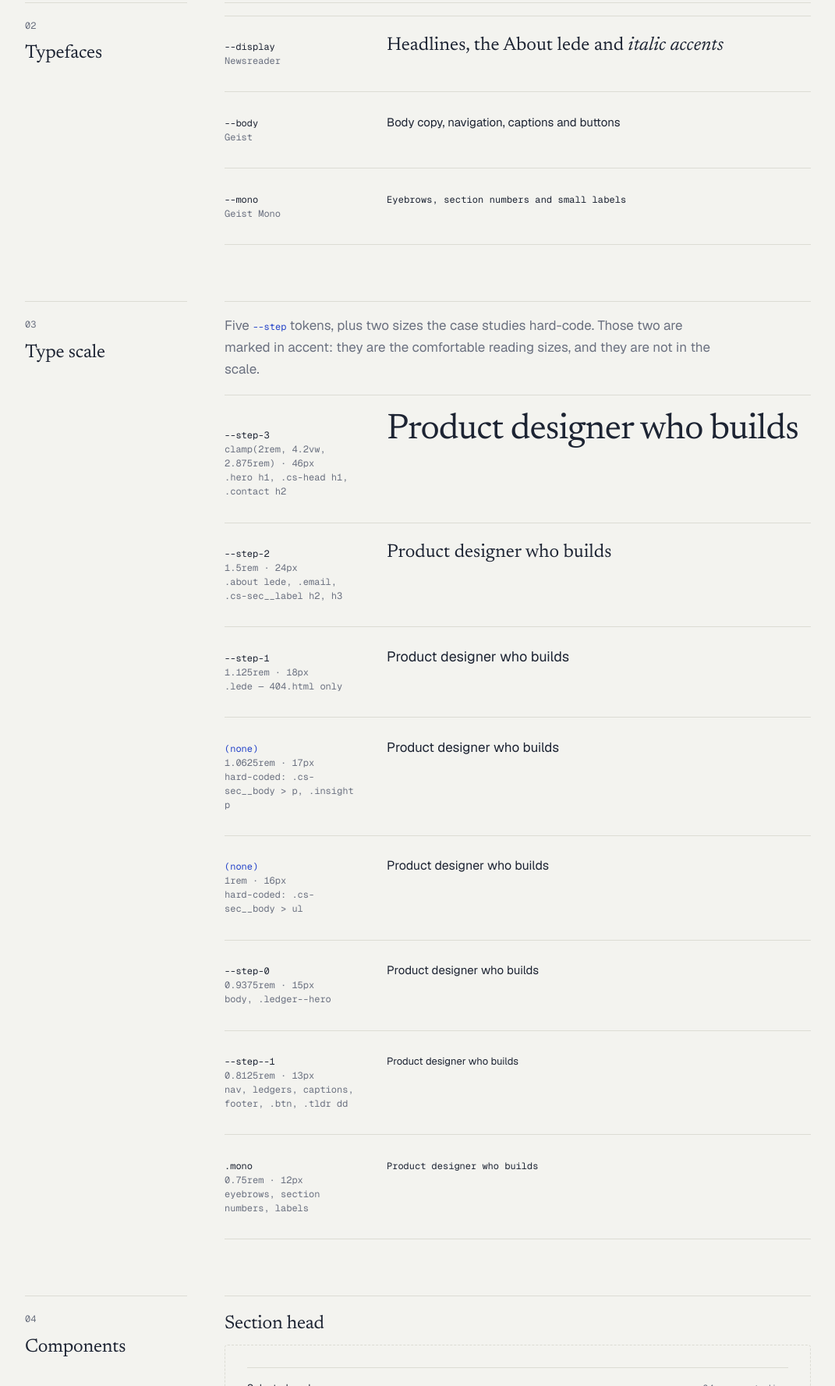
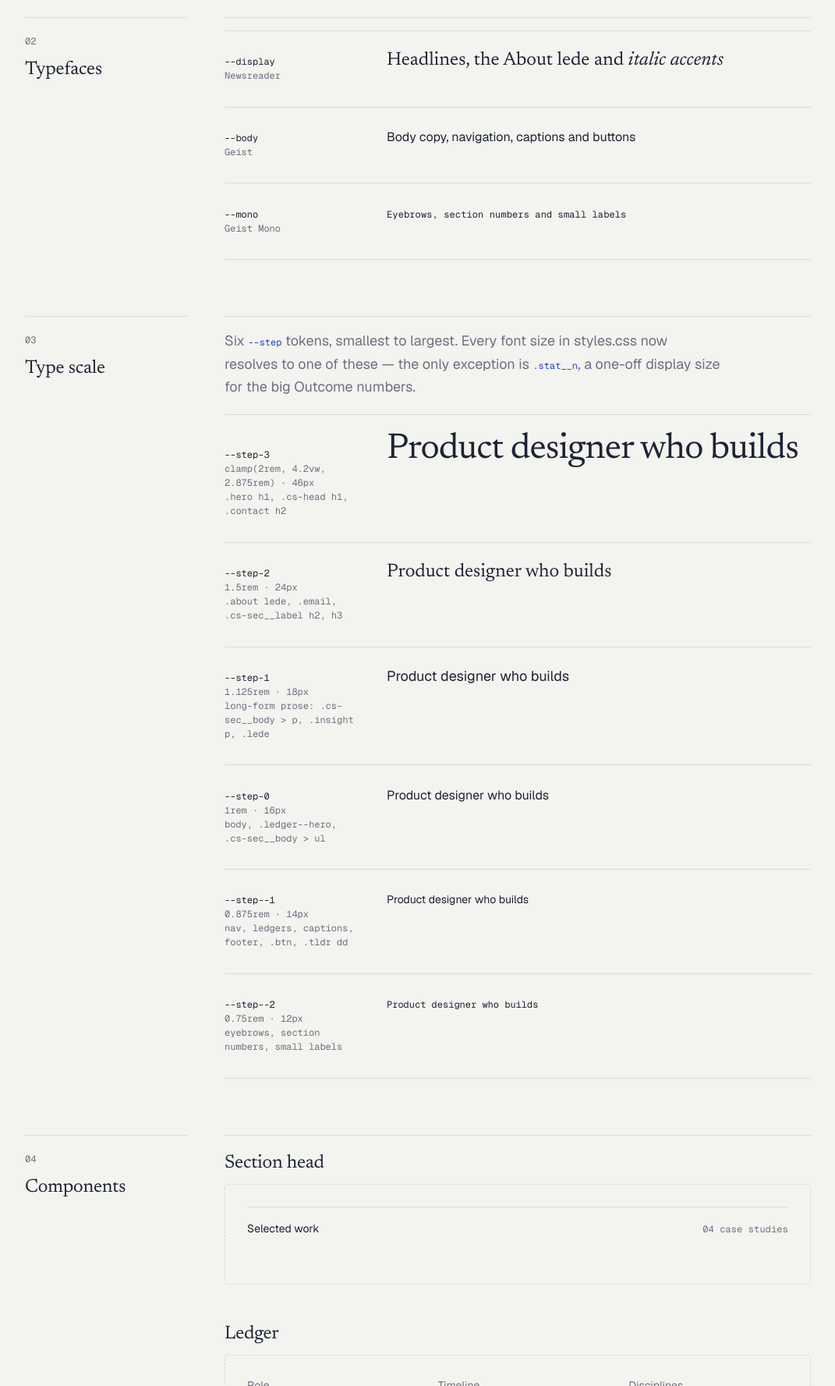
Before and after one commit to petewford/peterwford.com, a plain HTML site: page style-guide.html in a window 1280 px wide. Shown: the part 1023-2800 px from the top of the page at 78% size, without its empty margins (104-1175 px from the left). Drawn offline with nearby package versions, Linux system fonts and the light colour scheme.

Commit message:
Raise the type scale and give every size a token
Body was 15px and most chrome 13px, a step below the live Webflow
site (16px body, 14px small), which is why the site read small.

  --step--2  0.75rem   12px  new: the mono label size, previously
                             hard-coded in three rules
  --step--1  0.875rem  14px  was 13px
  --step-0   1rem      16px  was 15px
  --step-1   1.125rem  18px  unchanged, now also carries long-form
                             prose, which hard-coded 1.0625rem
  --step-2   1.5rem    24px  unchanged
  --step-3   clamp()   46px  unchanged

Display sizes are untouched, so the editorial contrast holds.
Every font-size in the file now resolves to a token except
.stat__n, a one-off display size.

Also makes .footer ul wrap. It was a flex row with no wrap and
already overflowed 375px by 15px before this change; the larger
text would have taken it to 38px.

Co-Authored-By: Claude Opus 5 <noreply@anthropic.com>

```diff
--- a/style-guide.html
+++ b/style-guide.html
@@ -80,7 +80,7 @@
     <section class="cs-sec wrap" aria-labelledby="sg3">
       <div class="cs-sec__label"><span class="mono">03</span><h2 id="sg3">Type scale</h2></div>
       <div class="cs-sec__body">
-        <p class="sg-note">Five <code>--step</code> tokens, plus two sizes the case studies hard-code. Those two are marked in accent: they are the comfortable reading sizes, and they are not in the scale.</p>
+        <p class="sg-note">Six <code>--step</code> tokens, smallest to largest. Every font size in styles.css now resolves to one of these — the only exception is <code>.stat__n</code>, a one-off display size for the big Outcome numbers.</p>
 
         <div class="sg-spec">
           <p class="sg-spec__meta"><b>--step-3</b>clamp(2rem, 4.2vw, 2.875rem) · <span class="sg-px">…</span><br>.hero h1, .cs-head h1, .contact h2</p>
@@ -91,28 +91,20 @@
           <div class="sg-spec__demo"><span style="font-size: var(--step-2); font-family: var(--display); line-height: 1.3;">Product designer who builds</span></div>
         </div>
         <div class="sg-spec">
-          <p class="sg-spec__meta"><b>--step-1</b>1.125rem · <span class="sg-px">…</span><br>.lede — 404.html only</p>
-          <div class="sg-spec__demo"><span style="font-size: var(--step-1);">Product designer who builds</span></div>
-        </div>
-        <div class="sg-spec sg-spec--gap">
-          <p class="sg-spec__meta"><b>(none)</b>1.0625rem · <span class="sg-px">…</span><br>hard-coded: .cs-sec__body > p, .insight p</p>
-          <div class="sg-spec__demo"><span style="font-size: 1.0625rem; line-height: 1.65;">Product designer who builds</span></div>
-        </div>
-        <div class="sg-spec sg-spec--gap">
-          <p class="sg-spec__meta"><b>(none)</b>1rem · <span class="sg-px">…</span><br>hard-coded: .cs-sec__body > ul</p>
-          <div class="sg-spec__demo"><span style="font-size: 1rem;">Product designer who builds</span></div>
+          <p class="sg-spec__meta"><b>--step-1</b>1.125rem · <span class="sg-px">…</span><br>long-form prose: .cs-sec__body &gt; p, .insight p, .lede</p>
+          <div class="sg-spec__demo"><span style="font-size: var(--step-1); line-height: 1.65;">Product designer who builds</span></div>
         </div>
         <div class="sg-spec">
-          <p class="sg-spec__meta"><b>--step-0</b>0.9375rem · <span class="sg-px">…</span><br>body, .ledger--hero</p>
+          <p class="sg-spec__meta"><b>--step-0</b>1rem · <span class="sg-px">…</span><br>body, .ledger--hero, .cs-sec__body &gt; ul</p>
           <div class="sg-spec__demo"><span style="font-size: var(--step-0);">Product designer who builds</span></div>
         </div>
         <div class="sg-spec">
-          <p class="sg-spec__meta"><b>--step--1</b>0.8125rem · <span class="sg-px">…</span><br>nav, ledgers, captions, footer, .btn, .tldr dd</p>
+          <p class="sg-spec__meta"><b>--step--1</b>0.875rem · <span class="sg-px">…</span><br>nav, ledgers, captions, footer, .btn, .tldr dd</p>
           <div class="sg-spec__demo"><span style="font-size: var(--step--1);">Product designer who builds</span></div>
         </div>
         <div class="sg-spec">
-          <p class="sg-spec__meta"><b>.mono</b>0.75rem · <span class="sg-px">…</span><br>eyebrows, section numbers, labels</p>
-          <div class="sg-spec__demo"><span style="font-size: .75rem; font-family: var(--mono);">Product designer who builds</span></div>
+          <p class="sg-spec__meta"><b>--step--2</b>0.75rem · <span class="sg-px">…</span><br>eyebrows, section numbers, small labels</p>
+          <div class="sg-spec__demo"><span style="font-size: var(--step--2); font-family: var(--mono);">Product designer who builds</span></div>
         </div>
       </div>
     </section>
--- a/styles.css
+++ b/styles.css
@@ -13,8 +13,9 @@
   --body: "Geist", "Helvetica Neue", Arial, sans-serif;
   --mono: "Geist Mono", ui-monospace, "SF Mono", Menlo, monospace;
 
-  --step--1: 0.8125rem;
-  --step-0: 0.9375rem;
+  --step--2: 0.75rem;
+  --step--1: 0.875rem;
+  --step-0: 1rem;
   --step-1: 1.125rem;
   --step-2: 1.5rem;
   --step-3: clamp(2rem, 4.2vw, 2.875rem);
@@ -117,7 +118,7 @@ img { max-width: 100%; display: block; }
   font-size: var(--step--1); color: var(--muted);
 }
 .section__head h2 { font: inherit; color: var(--ink); margin: 0; }
-.mono { font-family: var(--mono); font-size: .75rem; letter-spacing: .01em; }
+.mono { font-family: var(--mono); font-size: var(--step--2); letter-spacing: .01em; }
 
 /* Work plates */
 .work { display: grid; gap: clamp(2.5rem, 5vw, 3.5rem); list-style: none; margin: 0; padding: 0; }
@@ -162,7 +163,7 @@ img { max-width: 100%; display: block; }
 /* Footer */
 .footer { border-top: 1px solid var(--rule); margin-top: clamp(3rem, 6vw, 5rem); }
 .footer .wrap { display: flex; justify-content: space-between; flex-wrap: wrap; gap: 1rem; padding-top: 1.5rem; padding-bottom: 2.5rem; font-size: var(--step--1); color: var(--muted); }
-.footer ul { display: flex; gap: 1.25rem; list-style: none; margin: 0; padding: 0; }
+.footer ul { display: flex; flex-wrap: wrap; gap: .5rem 1.25rem; list-style: none; margin: 0; padding: 0; }
 .footer a { text-decoration: none; }
 
 /* Skip link */
@@ -190,7 +191,7 @@ img { max-width: 100%; display: block; }
 
 .tldr { padding-top: clamp(2.5rem, 5vw, 3.5rem); padding-bottom: clamp(1rem, 3vw, 2rem); }
 .tldr__grid { display: grid; grid-template-columns: repeat(4, minmax(0, 1fr)); gap: 1.5rem 2rem; margin: 0; border-top: 1px solid var(--ink); padding-top: 1.25rem; }
-.tldr__grid dt { font-family: var(--mono); font-size: .75rem; color: var(--accent); margin-bottom: .5rem; }
+.tldr__grid dt { font-family: var(--mono); font-size: var(--step--2); color: var(--accent); margin-bottom: .5rem; }
 .tldr__grid dd { margin: 0; font-size: var(--step--1); line-height: 1.55; }
 
 .cs-sec { display: grid; grid-template-columns: minmax(0, 13rem) minmax(0, 1fr); gap: 1rem 3rem; padding-top: clamp(2.5rem, 6vw, 4.5rem); padding-bottom: 0; }
@@ -199,15 +200,15 @@ img { max-width: 100%; display: block; }
 .cs-sec__label h2 { font-family: var(--display); font-weight: 400; font-size: var(--step-2); letter-spacing: -.01em; margin: .35rem 0 0; }
 .cs-sec__body { border-top: 1px solid var(--rule); padding-top: 1rem; min-width: 0; }
 .cs-sec__body > p, .cs-sec__body > ul, .cs-sec__body > h3, .cs-sec__body > .insight { max-width: 40rem; }
-.cs-sec__body > p { margin: 0 0 1.1em; font-size: 1.0625rem; line-height: 1.65; }
+.cs-sec__body > p { margin: 0 0 1.1em; font-size: var(--step-1); line-height: 1.65; }
 .cs-sec__body > h3 { font-family: var(--display); font-weight: 400; font-size: var(--step-2); line-height: 1.25; letter-spacing: -.01em; margin: 3rem 0 .75rem; text-wrap: balance; }
 .cs-sec__body > h3:first-child { margin-top: .25rem; }
-.cs-sec__body > ul { margin: 0 0 1.5em; padding-left: 1.1rem; display: grid; gap: .5rem; font-size: 1rem; }
+.cs-sec__body > ul { margin: 0 0 1.5em; padding-left: 1.1rem; display: grid; gap: .5rem; font-size: var(--step-0); }
 .cs-sec__body > ul li::marker { color: var(--muted); }
 
 .insight { margin: 1.75rem 0 2rem; padding: 1.1rem 1.25rem 1.2rem; border-left: 2px solid var(--accent); background: color-mix(in srgb, var(--accent) 6%, transparent); border-radius: 0 4px 4px 0; }
-.insight p { margin: 0; font-size: 1.0625rem; line-height: 1.6; }
-.insight .insight__label { font-size: .75rem; color: var(--accent); margin-bottom: .4rem; }
+.insight p { margin: 0; font-size: var(--step-1); line-height: 1.6; }
+.insight .insight__label { font-size: var(--step--2); color: var(--accent); margin-bottom: .4rem; }
 
 .stats { display: grid; grid-template-columns: repeat(auto-fit, minmax(12rem, 1fr)); gap: 1.5rem; margin: .5rem 0 2rem; max-width: 40rem; }
 .stat { display: grid; gap: .25rem; }
@@ -267,22 +268,21 @@ img { max-width: 100%; display: block; }
 .sg-swatch { display: grid; gap: .55rem; margin: 0; }
 .sg-swatch__chip { height: 4.5rem; border-radius: 4px; border: 1px solid var(--rule); }
 .sg-swatch__name { font-size: var(--step--1); line-height: 1.4; }
-.sg-swatch__token { display: block; font-family: var(--mono); font-size: .75rem; color: var(--muted); }
+.sg-swatch__token { display: block; font-family: var(--mono); font-size: var(--step--2); color: var(--muted); }
 
 .sg-spec { display: grid; grid-template-columns: minmax(0, 11rem) minmax(0, 1fr); gap: .5rem 2rem; align-items: baseline; border-top: 1px solid var(--rule); padding-block: 1.15rem; }
 .sg-spec:last-child { border-bottom: 1px solid var(--rule); }
-.sg-spec__meta { font-family: var(--mono); font-size: .75rem; color: var(--muted); line-height: 1.5; }
+.sg-spec__meta { font-family: var(--mono); font-size: var(--step--2); color: var(--muted); line-height: 1.5; }
 .sg-spec__meta b { display: block; font-weight: 400; color: var(--ink); }
 .sg-spec__demo { min-width: 0; overflow-wrap: anywhere; }
-.sg-spec--gap .sg-spec__meta b { color: var(--accent); }
 
 .sg-demo { border: 1px dashed var(--rule); border-radius: 4px; padding: clamp(1rem, 3vw, 1.75rem); margin: 0 0 1.5rem; }
 .sg-demo > :first-child { margin-top: 0; }
 .sg-note { font-size: var(--step--1); color: var(--muted); max-width: 48ch; margin: 0 0 1.5rem; }
-.sg-note code, .sg-inline-token { font-family: var(--mono); font-size: .75rem; color: var(--accent); }
+.sg-note code, .sg-inline-token { font-family: var(--mono); font-size: var(--step--2); color: var(--accent); }
 
 .sg-bar { background: color-mix(in srgb, var(--accent) 20%, transparent); border-left: 2px solid var(--accent); height: 1.1rem; border-radius: 0 2px 2px 0; }
-.sg-space { display: grid; grid-template-columns: minmax(0, 7rem) minmax(0, 1fr); gap: .4rem 1.25rem; align-items: center; font-family: var(--mono); font-size: .75rem; color: var(--muted); }
+.sg-space { display: grid; grid-template-columns: minmax(0, 7rem) minmax(0, 1fr); gap: .4rem 1.25rem; align-items: center; font-family: var(--mono); font-size: var(--step--2); color: var(--muted); }
 
 @media (max-width: 760px) {
   .sg-spec { grid-template-columns: 1fr; gap: .35rem; }
```
